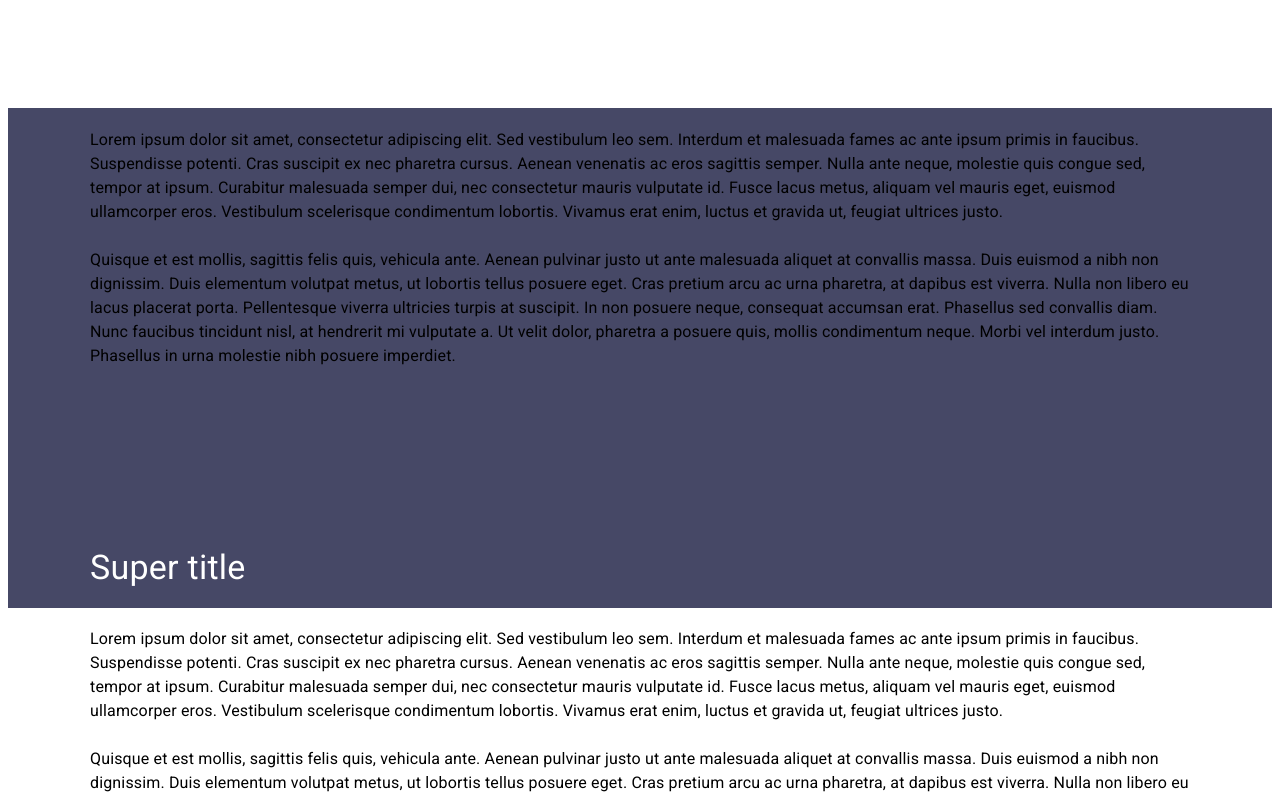
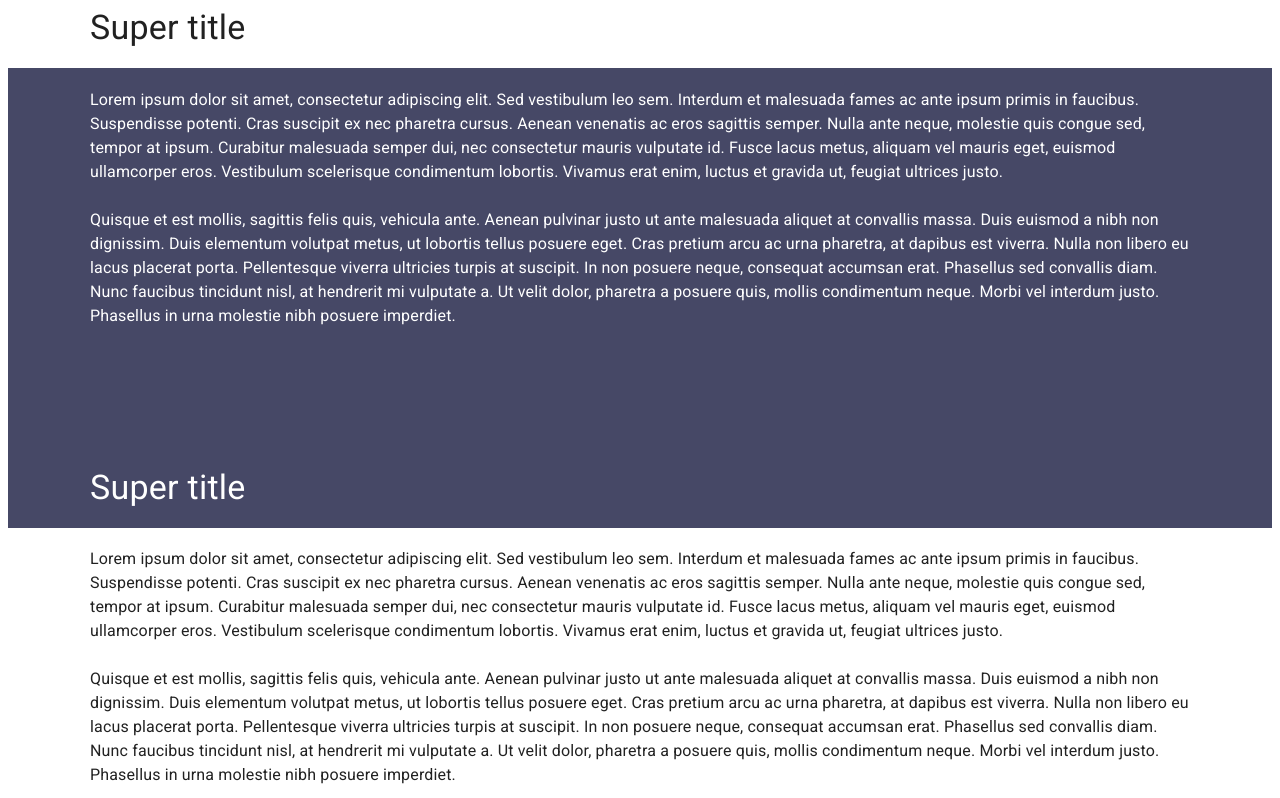
Before and after one commit to Bewi/portfolio, a React (Create React App) app: page / in a window 1280 px wide. Shown: the part 1300-2098 px from the top of the page. Built offline with nearby package versions, Linux system fonts and the light colour scheme; the HTML template or start-up script is replaced by a standard one.

Commit message:
Transitions between sections \m/

```diff
--- a/package.json
+++ b/package.json
@@ -10,6 +10,7 @@
     "@material-ui/core": "^3.9.1",
     "@material-ui/icons": "^3.0.2",
     "classnames": "^2.2.6",
+    "prop-types": "^15.6.2",
     "react": "^16.7.0",
     "react-dom": "^16.7.0",
     "react-scripts": "2.1.3"
--- a/src/App.js
+++ b/src/App.js
@@ -11,22 +11,16 @@ const theme = createMuiTheme({
   },
   palette: {
     primary: {
-      // light: will be calculated from palette.primary.main,
       main: '#464866',
       dark: '#25274D',
-      // contrastText: will be calculated to contrast with palette.primary.main
     },
     secondary: {
-      light: '#29648A',
-      main: '#2E9CCA',
-      // dark: will be calculated from palette.secondary.main,
-      contrastText: '#AAABB8',
+      main: '#FFFFFF',
     },
     text: {
       primary: 'white',
       secondary: '#AAABB8'
     }
-    // error: will use the default color
   },
 });
 
--- a/src/brick/Brick.js
+++ b/src/brick/Brick.js
@@ -8,7 +8,7 @@ const classes = theme => ({
     flexDirection: 'column',
     position: 'relative',
     marginTop: theme.spacing.unit * 5,
-    marginBottom: theme.spacing.unit * 5,
+    marginBottom: 0,
     marginRight: theme.spacing.unit * 3,
     marginLeft: theme.spacing.unit * 3,
     [theme.breakpoints.up(1100 + theme.spacing.unit * 3 * 2)]: {
@@ -19,7 +19,7 @@ const classes = theme => ({
     animation: 'slideDown',
     animationDuration: '0.3s',
     animationTimingFunction: 'ease-out',
-    animationFillMode: 'forwards'
+    animationFillMode: 'forwards',
   },
   discover: {
     animation: 'slideUp',
@@ -28,13 +28,13 @@ const classes = theme => ({
     animationFillMode: 'forwards'
   },
   '@keyframes slideUp': {
-    from: { top: 0, color: 'black' },
-    to: { top: -100, color: 'white' }
+    from: { top: 0 },
+    to: { top: -100 }
   },
   '@keyframes slideDown': {
-    from: { top: -100, color: 'white' },
-    to: { top: 0, color: 'black' }
-  },
+    from: { top: -100 },
+    to: { top: 0 }
+  }
 })
 
 class Brick extends Component {
--- a/src/brick/BrickBody.js
+++ b/src/brick/BrickBody.js
@@ -1,22 +1,33 @@
 import React, { Component } from 'react';
 import { withStyles } from '@material-ui/core';
+import classNames from 'classnames';
+import PropTypes from 'prop-types';
 
 const classes = theme => ({
   body: {
-    marginTop: theme.spacing.unit * 2,
-    color: 'black'
+    marginTop: theme.spacing.unit * 2
+  },
+  dark: {
+    color: theme.palette.primary.contrastText
+  },
+  light: {
+    color: theme.palette.secondary.contrastText
   }
 })
 
 class BrickBody extends Component {
   render() {
-    const { classes } = this.props;
+    const { classes, theme } = this.props;
     return (
-      <div className={classes.body}>
+      <div className={classNames(classes.body, classes[theme])}>
         {this.props.children}
       </div>
     )
   }
 }
 
+BrickBody.propTypes = {
+  theme: PropTypes.oneOf(['dark', 'light'])
+}
+
 export default withStyles(classes)(BrickBody);
--- a/src/brick/BrickHeader.js
+++ b/src/brick/BrickHeader.js
@@ -1,21 +1,34 @@
 import React, { Component } from 'react';
 import { withStyles } from '@material-ui/core';
+import classNames from 'classnames';
+import PropTypes from 'prop-types';
 
 const classes = theme => ({
   header: {
-    marginBottom: theme.spacing.unit * 3
+    marginBottom: theme.spacing.unit * 3,
+    transition: 'color 0.3s',
+  },
+  light: {
+    color: theme.palette.secondary.contrastText
+  },
+  dark: {
+    color: theme.palette.primary.contrastText
   }
 })
 
 class BrickHeader extends Component {
   render() {
-    const { classes } = this.props;
+    const { classes, theme } = this.props;
     return (
-      <div className={classes.header}>
+      <div className={classNames(classes.header, classes[theme])}>
         {this.props.children}
       </div>
     )
   }
 }
 
+BrickHeader.propTypes = {
+  theme: PropTypes.oneOf(['dark', 'light'])
+}
+
 export default withStyles(classes)(BrickHeader);
--- a/src/layout/WrapperDark.js
+++ b/src/layout/WrapperDark.js
@@ -39,11 +39,11 @@ class WrapperDark extends Component {
     return (
       <section className={classes.container} ref={this.containerRef}>
         <div className={classes.placeholder}></div>
-        <Brick discover={this.state.discover}>
-          <BrickHeader>
+        <Brick discover={this.state.discover} theme="dark">
+          <BrickHeader theme={this.state.discover ? 'light' : 'dark'}>
             <Typography variant="h4" color="inherit">Super title</Typography>
           </BrickHeader>
-          <BrickBody>
+          <BrickBody theme="dark">
             <Typography variant="body1" color="inherit">
               Lorem ipsum dolor sit amet, consectetur adipiscing elit. Sed vestibulum leo sem. Interdum et malesuada fames ac ante ipsum primis in faucibus. Suspendisse potenti. Cras suscipit ex nec pharetra cursus. Aenean venenatis ac eros sagittis semper. Nulla ante neque, molestie quis congue sed, tempor at ipsum. Curabitur malesuada semper dui, nec consectetur mauris vulputate id. Fusce lacus metus, aliquam vel mauris eget, euismod ullamcorper eros. Vestibulum scelerisque condimentum lobortis. Vivamus erat enim, luctus et gravida ut, feugiat ultrices justo.
               <br /><br />
--- a/src/layout/WrapperLight.js
+++ b/src/layout/WrapperLight.js
@@ -38,11 +38,11 @@ class WrapperLight extends Component {
     return (
       <section className={classes.container} ref={this.containerRef}>
         <div className={classes.placeholder}></div>
-        <Brick discover={this.state.discover}>
-          <BrickHeader>
+        <Brick discover={this.state.discover} theme="light">
+          <BrickHeader theme={this.state.discover ? 'dark' : 'light'}>
             <Typography variant="h4" color="inherit">Super title</Typography>
           </BrickHeader>
-          <BrickBody>
+          <BrickBody theme="light">
             <Typography variant="body1" color="inherit">
               Lorem ipsum dolor sit amet, consectetur adipiscing elit. Sed vestibulum leo sem. Interdum et malesuada fames ac ante ipsum primis in faucibus. Suspendisse potenti. Cras suscipit ex nec pharetra cursus. Aenean venenatis ac eros sagittis semper. Nulla ante neque, molestie quis congue sed, tempor at ipsum. Curabitur malesuada semper dui, nec consectetur mauris vulputate id. Fusce lacus metus, aliquam vel mauris eget, euismod ullamcorper eros. Vestibulum scelerisque condimentum lobortis. Vivamus erat enim, luctus et gravida ut, feugiat ultrices justo.
               <br /><br />
```
